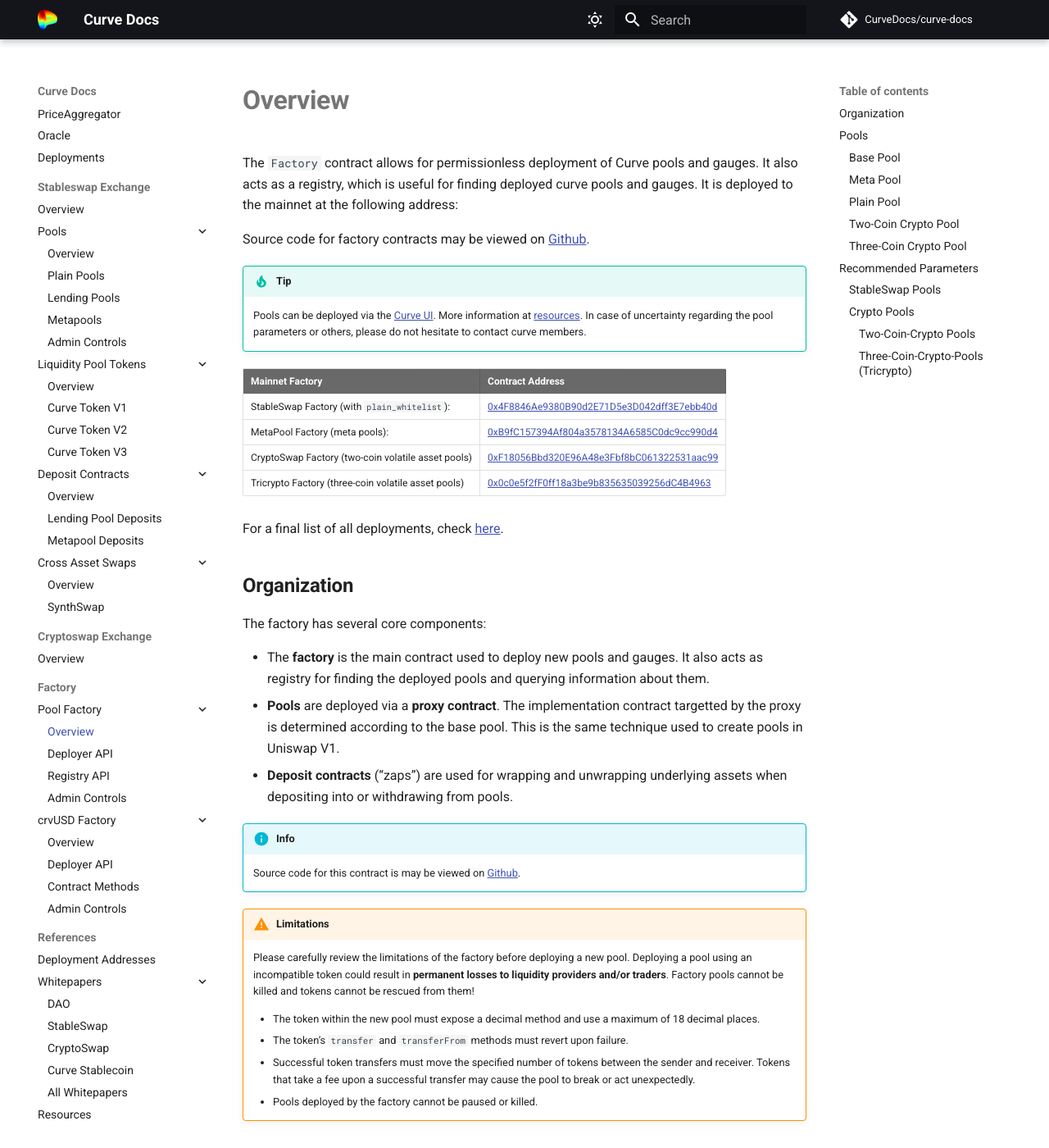
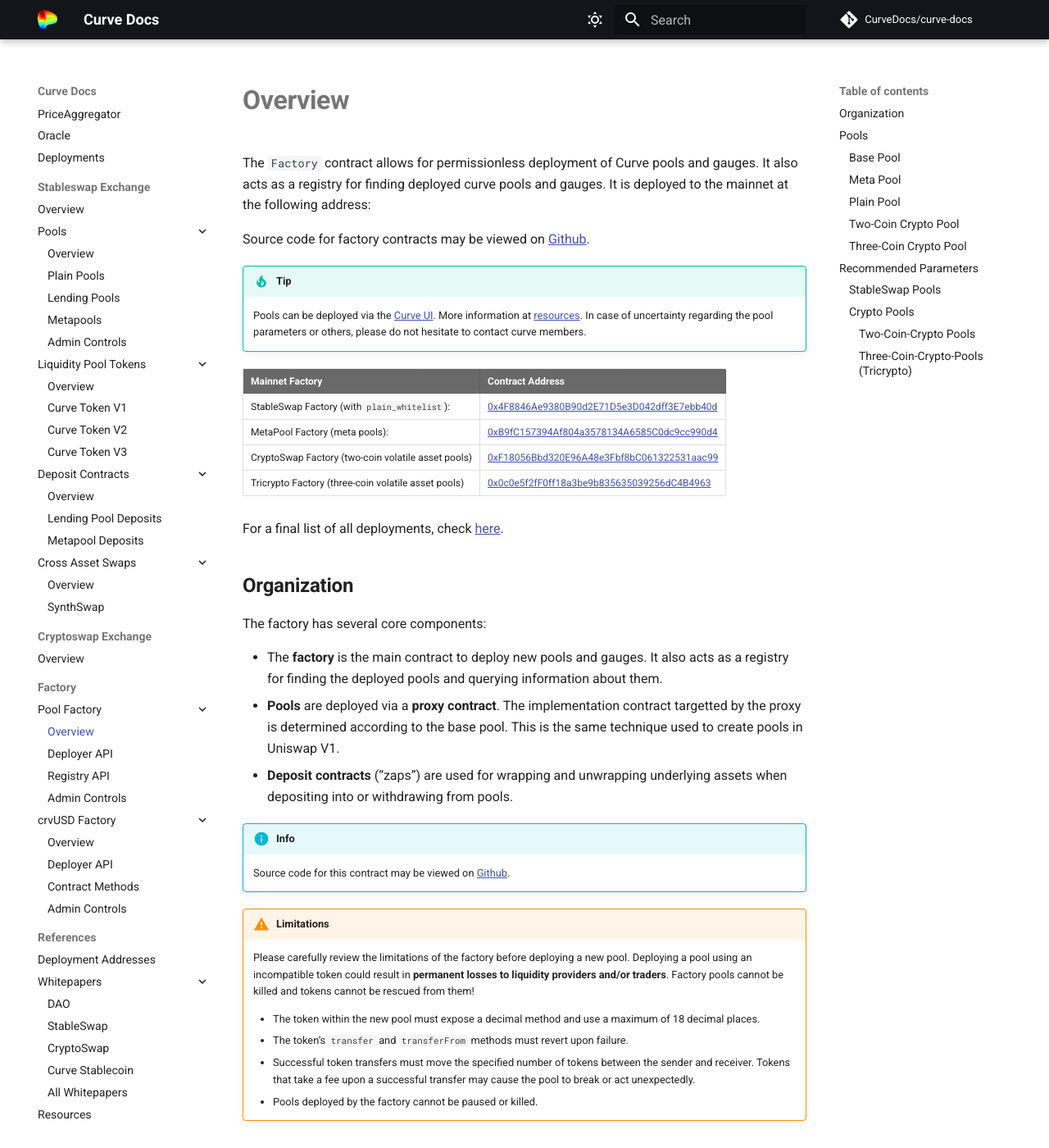
Before and after one commit to CurveDocs/curve-docs, an MkDocs documentation site: the page built from docs/factory/pool_factory/overview.md, in a window 1280 px wide and 1400 px high. Shown: the whole window at 82% size. Built offline with MkDocs 1.6.1 and Material for MkDocs 9.7.7, drawn with Linux system fonts in a browser that asks for light colours; comment, search, counter and statistics services are not loaded; some of the changed text lies outside the part shown.

Commit message:
grammar improvements

```diff
--- a/docs/factory/pool_factory/overview.md
+++ b/docs/factory/pool_factory/overview.md
@@ -1,4 +1,4 @@
-The `Factory` contract allows for permissionless deployment of Curve pools and gauges. It also acts as a registry, which is useful for
+The `Factory` contract allows for permissionless deployment of Curve pools and gauges. It also acts as a registry for
 finding deployed curve pools and gauges. It is deployed to the mainnet at the following address:
 
 Source code for factory contracts may be viewed on [Github](https://github.com/curvefi/curve-factory).
@@ -22,7 +22,7 @@
 
 The factory has several core components:
 
-- The **factory** is the main contract used to deploy new pools and gauges. It also acts as registry for finding the
+- The **factory** is the main contract to deploy new pools and gauges. It also acts as a registry for finding the
   deployed pools and querying information about them.
 - **Pools** are deployed via a **proxy contract**. The implementation contract targetted by the proxy is determined
   according to the base pool. This is the same technique used to create pools in Uniswap V1.
@@ -31,7 +31,7 @@
 
 
 !!!info
-    Source code for this contract is may be viewed on
+    Source code for this contract may be viewed on
     [Github](https://github.com/curvefi/curve-factory/blob/master/contracts/Factory.vy).
 
 
```
Also changed, not shown: other parts of docs/factory/pool_factory/overview.md (+2 -2 lines).
